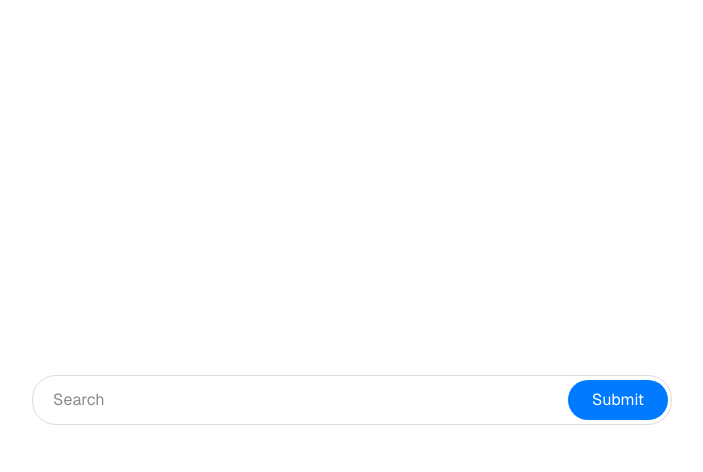
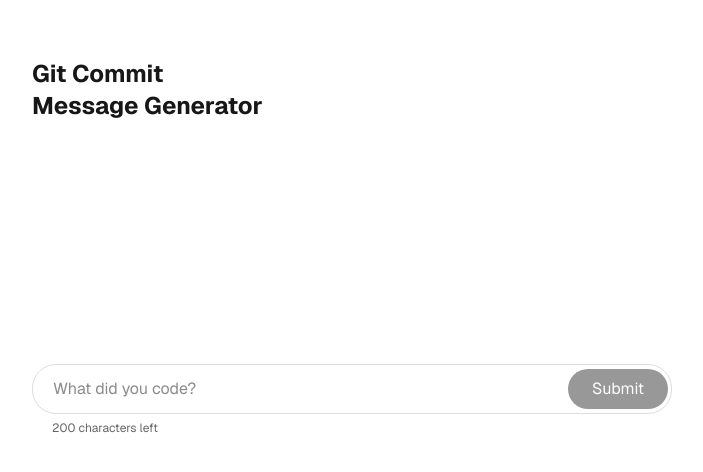
Before and after one commit to Digitalk14/good-commit, a Next.js app: page / in a window 1280 px wide. Shown: the top 472 px of the page, without its empty margins (288-991 px from the left). Built offline with nearby package versions, Linux system fonts and the light colour scheme.

Commit message:
fix: styling

```diff
--- a/package.json
+++ b/package.json
@@ -9,6 +9,7 @@
     "lint": "next lint"
   },
   "dependencies": {
+    "@vercel/analytics": "^1.5.0",
     "next": "15.3.2",
     "next-themes": "^0.4.6",
     "react": "^19.0.0",
--- a/src/app/globals.css
+++ b/src/app/globals.css
@@ -47,30 +47,45 @@
   top: 50%;
   transform: translateY(-50%);
   padding: 8px 24px;
-  background-color: #007bff;
+  background-color: #333;
   color: white;
   border: none;
   border-radius: 20px;
   cursor: pointer;
   font-size: 16px;
-  transition: background-color 0.2s ease;
+  transition: background-color 0.2s ease, opacity 0.2s ease;
 }
 
 .submit-button:hover {
-  background-color: #0056b3;
+  background-color: #000;
+}
+
+.submit-button:disabled {
+  opacity: 0.5;
+  cursor: not-allowed;
 }
 
 .loading-container {
   position: absolute;
-  top: 50%;
+  top: 0;
   left: 50%;
-  transform: translate(-50%, -50%);
+  transform: translate(-50%, 0);
   color: #000;
   width: 100%;
-  height: 100%;
+  height: 50px;
   display: flex;
   justify-content: center;
   align-items: center;
   background: #ded9d93b;
   border-radius: 50px;
 }
+
+.characters-left {
+  width: 100%;
+  margin-top: 5px;
+  padding: 0 0 0 20px;
+}
+.characters-left p {
+  font-size: 12px;
+  color: #666;
+}
--- a/src/app/layout.tsx
+++ b/src/app/layout.tsx
@@ -1,6 +1,7 @@
 import type { Metadata } from "next";
 import { Geist, Geist_Mono } from "next/font/google";
 import "./globals.css";
+import { Analytics } from "@vercel/analytics/next"
 import { ThemeProvider } from "next-themes";
 
 const geistSans = Geist({
@@ -15,7 +16,7 @@
 
 export const metadata: Metadata = {
   title: "Good Commit",
-  description: "Good Commit",
+  description: "Git Commit Message Generator",
 };
 
 export default function RootLayout({
@@ -30,6 +31,7 @@
       >
         <ThemeProvider attribute="class" defaultTheme="system" enableSystem disableTransitionOnChange>
           {children}
+          <Analytics />
         </ThemeProvider>
       </body>
     </html>
--- a/src/app/page.tsx
+++ b/src/app/page.tsx
@@ -3,6 +3,9 @@
 export default function Home() {
   return (
     <div className="grid grid-rows-[20px_1fr_20px] items-start sm:items-center justify-items-center bg-white dark:bg-gray-950 min-h-screen p-8 pb-20 gap-16 sm:p-20 font-[family-name:var(--font-geist-sans)] transition-colors duration-200">
+      <header className="row-start-1 flex gap-[24px] flex-wrap items-center justify-start w-full max-w-[640px] mx-auto">
+        <h1 className="text-2xl font-bold text-left">Git Commit<br/>Message Generator</h1>
+      </header>
       <main className="flex flex-col gap-[32px] w-full row-start-2 items-center " >
         <Input/>
       </main>
--- a/src/components/input/index.tsx
+++ b/src/components/input/index.tsx
@@ -1,81 +1 @@
-"use client";
-
-import React, { useState } from "react";
-import { CopyPasteIcon } from "./copy-paste-icon";
-export const Input = () => {
-  const [inputValue, setInputValue] = useState("");
-  const [commit, setCommit] = useState("");
-  const [loading, setLoading] = useState(false);
-
-  const handleSubmit = async (e: React.FormEvent) => {
-    e.preventDefault();
-    setLoading(true);
-    try {
-      const res = await fetch("https://api.openai.com/v1/chat/completions", {
-        method: "POST",
-        headers: {
-          Authorization: `Bearer ${process.env.NEXT_PUBLIC_OPENAI_API_KEY}`,
-          "Content-Type": "application/json",
-        },
-        body: JSON.stringify({
-          model: "gpt-4o",
-          messages: [
-            {
-              role: "system",
-              content: `You're a developer's assistant. Your task is to generate git commit messages according to the Conventional Commits standard.
-              Use one of the types: feat, fix, docs, style, refactor, test, chore.
-              Add the scope in parentheses if it is obvious (for example: auth, login, cart).
-              Write commit in English.`,
-            },
-            {
-              role: "user",
-              content: `I did: ${inputValue}`,
-            },
-          ],
-          temperature: 0.3,
-        }),
-      });
-
-      const response = await res.json();
-        const text = response.choices[0].message.content;
-        setCommit(text.trim());
-    } catch (error) {
-      console.error(error);
-      setCommit("Ooops something went wrong");
-    }
-    setLoading(false);
-  };
-
-  return (
-    <div className="flex flex-col items-center justify-center w-full max-w-[640px] relative">
-      <form onSubmit={handleSubmit} className={`search-container ${loading ? "loading" : ""}`}  >
-        <input
-          type="text"
-          value={inputValue}
-          onChange={(e) => setInputValue(e.target.value)}
-          placeholder="Search"
-          className="search-input dark:bg-gray-950 dark:text-[#ededed]"
-        />
-        <button type="submit" className="submit-button">
-          Submit
-        </button>
-      </form>
-      {loading && (
-        <div className="loading-container">
-          <div className="animate-spin rounded-full h-6 w-6 border-b-2 border-gray-900 dark:border-white"></div>
-        </div>
-      )}
-      {commit && (
-        <div className="commit-container w-full mt-6">
-          <h2 className="font-semibold mb-2 dark:text-[#ededed]">Commit:</h2>
-          <div className="flex gap-2">
-            <code className="bg-gray-100 p-2 block rounded w-full">{commit}</code>
-            <button className="bg-gray-100 p-2 block rounded cursor-pointer" onClick={() => navigator.clipboard.writeText(commit)}>
-              <CopyPasteIcon />
-            </button>
-          </div>
-        </div>
-      )}
-    </div>
-  );
-};
+export * from "./input";
--- /dev/null
+++ b/src/components/input/input.tsx
@@ -0,0 +1,75 @@
+"use client";
+
+import React, { useState } from "react";
+import { CopyPasteIcon } from "./copy-paste-icon";
+import { getCommitMessage } from "./utils";
+
+const MAX_CHARACTERS = 200;
+const MIN_CHARACTERS = 5;
+
+export const Input = () => {
+  const [inputValue, setInputValue] = useState("");
+  const [commit, setCommit] = useState("");
+  const [loading, setLoading] = useState(false);
+  const charactersLeft = MAX_CHARACTERS - inputValue.length;
+  const isValid = inputValue.length >= MIN_CHARACTERS;
+
+  const handleValueChange = (e: React.ChangeEvent<HTMLInputElement>) => {
+    const value = e.target.value;
+    if (value.length <= 20) {
+      setInputValue(value);
+    }
+  };
+
+  const handleSubmit = async (e: React.FormEvent) => {
+    e.preventDefault();
+    setLoading(true);
+    const commit = await getCommitMessage(inputValue);
+    setCommit(commit);
+    setLoading(false);
+  };
+
+  return (
+    <div className="flex flex-col items-center justify-center w-full max-w-[640px] relative">
+      <form
+        onSubmit={handleSubmit}
+        className={`search-container ${loading ? "loading" : ""}`}
+      >
+        <input
+          type="text"
+          value={inputValue}
+          onChange={handleValueChange}
+          placeholder="What did you code?"
+          className="search-input dark:bg-gray-950 dark:text-[#ededed]"
+        />
+        <button disabled={!isValid} type="submit" className="submit-button">
+          Submit
+        </button>
+      </form>
+      <div className="characters-left">
+        <p>{charactersLeft} characters left</p>
+      </div>
+      {loading && (
+        <div className="loading-container">
+          <div className="animate-spin rounded-full h-6 w-6 border-b-2 border-gray-900 dark:border-white"></div>
+        </div>
+      )}
+      {commit && (
+        <div className="commit-container w-full mt-6">
+          <h2 className="font-semibold mb-2 dark:text-[#ededed]">Commit:</h2>
+          <div className="flex gap-2">
+            <code className="bg-gray-100 p-2 block rounded w-full">
+              {commit}
+            </code>
+            <button
+              className="bg-gray-100 p-2 block rounded cursor-pointer h-[36px]"
+              onClick={() => navigator.clipboard.writeText(commit)}
+            >
+              <CopyPasteIcon />
+            </button>
+          </div>
+        </div>
+      )}
+    </div>
+  );
+};
--- /dev/null
+++ b/src/components/input/utils.ts
@@ -0,0 +1,35 @@
+export const getCommitMessage = async (inputValue: string) => {
+    try {
+        const res = await fetch("https://api.openai.com/v1/chat/completions", {
+          method: "POST",
+          headers: {
+            Authorization: `Bearer ${process.env.NEXT_PUBLIC_OPENAI_API_KEY}`,
+            "Content-Type": "application/json",
+          },
+          body: JSON.stringify({
+            model: "gpt-4o",
+            messages: [
+              {
+                role: "system",
+                content: `You're a developer's assistant. Your task is to generate git commit messages according to the Conventional Commits standard.
+                Use one of the types: feat, fix, docs, style, refactor, test, chore.
+                Add the scope in parentheses if it is obvious (for example: auth, login, cart).
+                Write commit in English.`,
+              },
+              {
+                role: "user",
+                content: `I did: ${inputValue}`,
+              },
+            ],
+            temperature: 0.3,
+          }),
+        });
+
+        const response = await res.json();
+        const text = response.choices[0].message.content;
+        return text.trim();
+      } catch (error) {
+        console.error(error);
+        return "Ooops something went wrong";
+      }
+};
```
Also changed, not shown: 1 other file (tests, documents, lock files or other folders).
